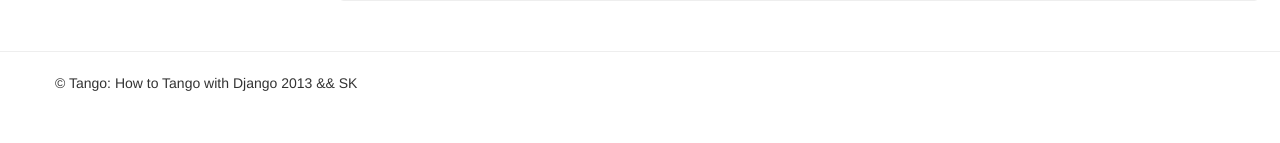
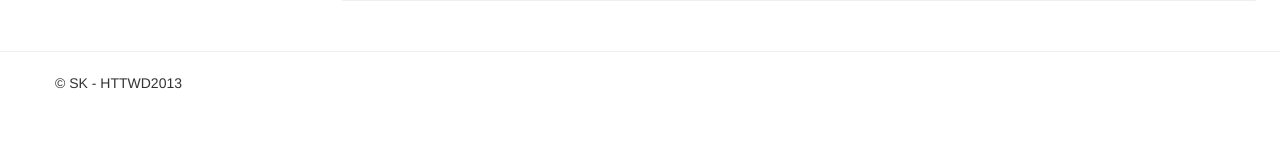
Before and after one commit to skambashi/RangoTangoDjango, a Django app: page /tango/about/ in a window 1280 px wide. Shown: the part 984-1127 px from the top of the page. Run offline with Django 3.2, Linux system fonts and the light colour scheme; parts of the project's set-up code (start-up, migrations or seed data) failed here and were passed over.

Commit message:
base.html quickfix

```diff
--- a/rango/templates/tango/base.html
+++ b/rango/templates/tango/base.html
@@ -67,7 +67,7 @@
 
 		<footer>
 			<div class="container">
-				<p>&copy; Tango: How to Tango with Django 2013 && SK</p>
+				<p>&copy; SK - HTTWD2013</p>
 			</div>
 		</footer>
 
```
